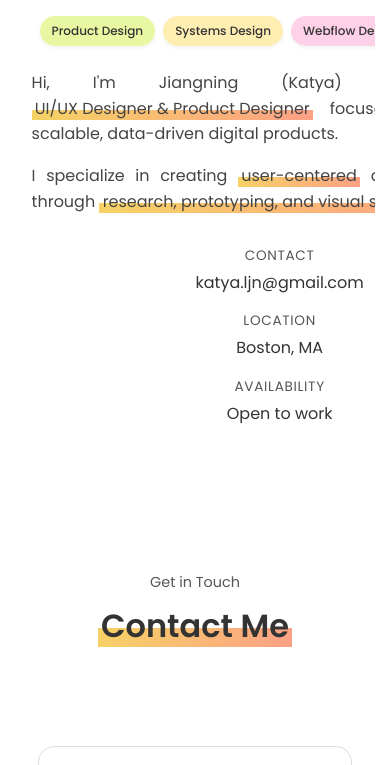
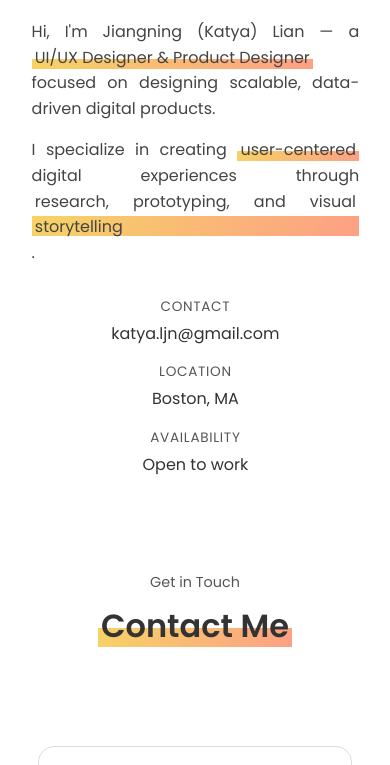
Before and after one commit to Katya-LJN/katya-ljn.github.io, a website: page index.html in a window 390 px wide. Shown: the part 2431-3196 px from the top of the page. Drawn offline with Linux system fonts and the light colour scheme.

Commit message:
Update style.css

```diff
--- a/style.css
+++ b/style.css
@@ -519,6 +519,12 @@ section:target {
   .about-left .title {
   text-align: center;
   }
+
+  .about-right {
+    max-width: 100%;
+    width: 100%;
+    margin: 0 auto;
+  }
 }
 
 @media screen and (max-width: 768px) {
@@ -1332,6 +1338,7 @@ body.scrolled #top-nav {
     grid-template-columns: 1fr;
     gap: 1rem;
     padding: 0;
+    justify-items: center;
   }
 
   .info-item {
```
